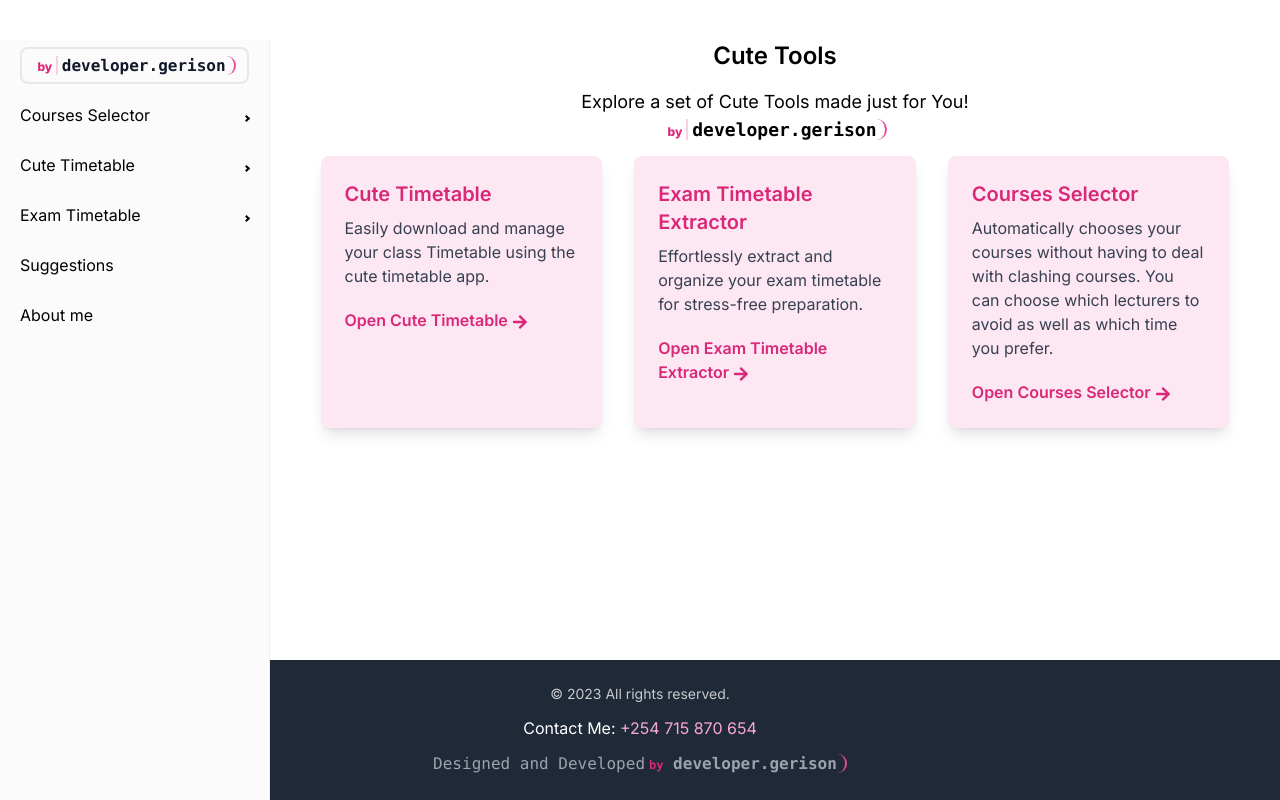
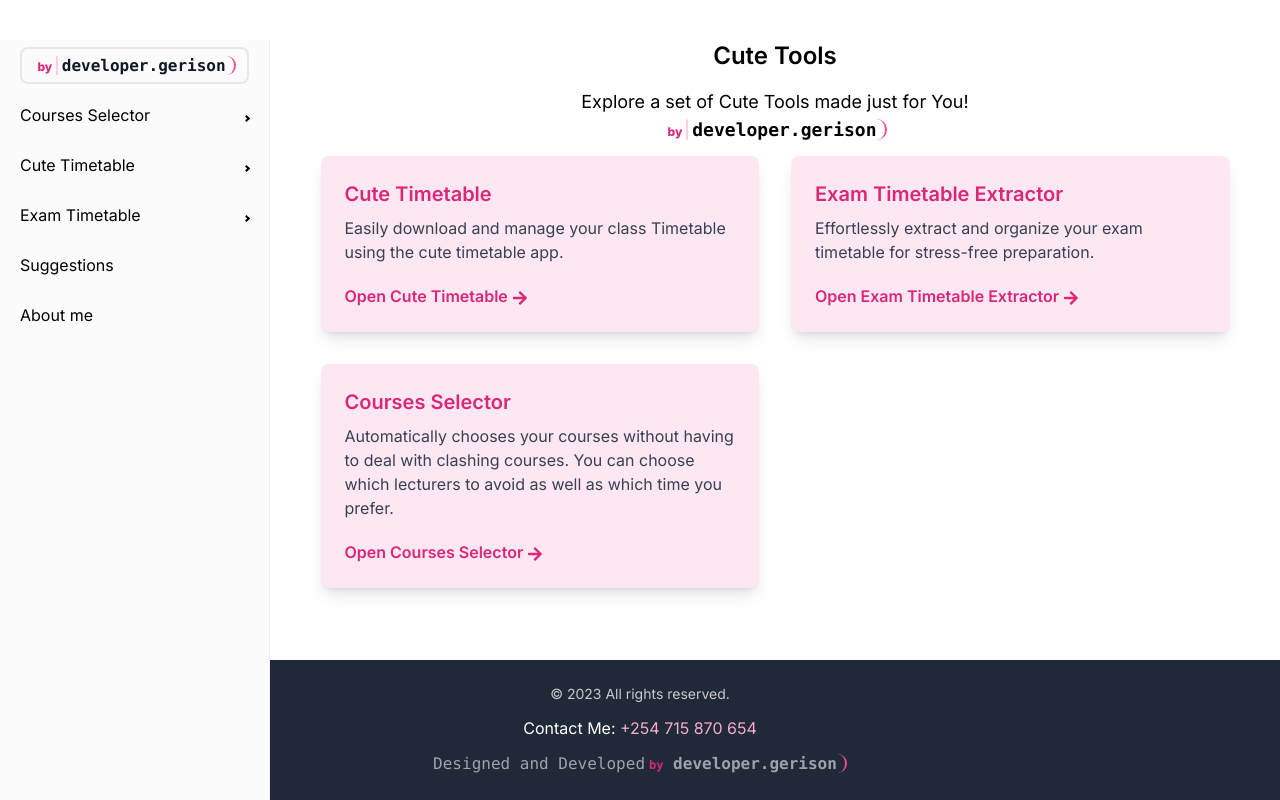
Before and after one commit to gerkim62/cute-tools, a Next.js app: page / in a window 1280 px wide. Built offline with nearby package versions, Linux system fonts and the light colour scheme.

Commit message:
fixed tool cards

```diff
--- a/app/page.tsx
+++ b/app/page.tsx
@@ -45,7 +45,7 @@ export default function Home() {
         </p>
       </div>
 
-      <div className="grid grid-cols-1 sm:grid-cols-2 lg:grid-cols-3 gap-8 text-center sm:text-left w-[90%] mb-4">
+      <div className="grid grid-cols-1 sm:grid-cols-2 lg:grid-cols-2 gap-8 text-center sm:text-left w-[90%] mb-4">
         {toolsData.map((tool, index) => (
           <ToolCard
             key={index}
```
